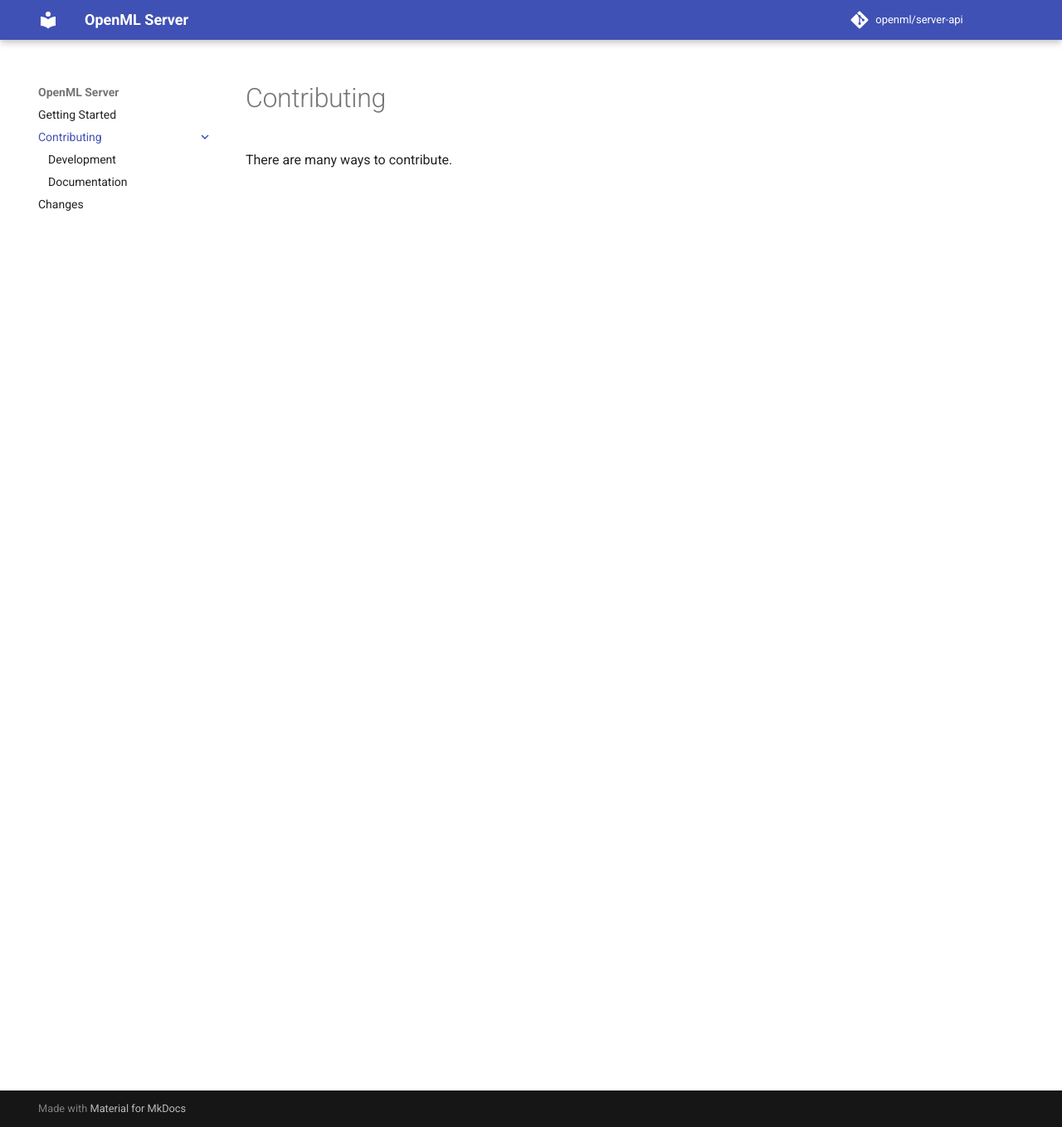
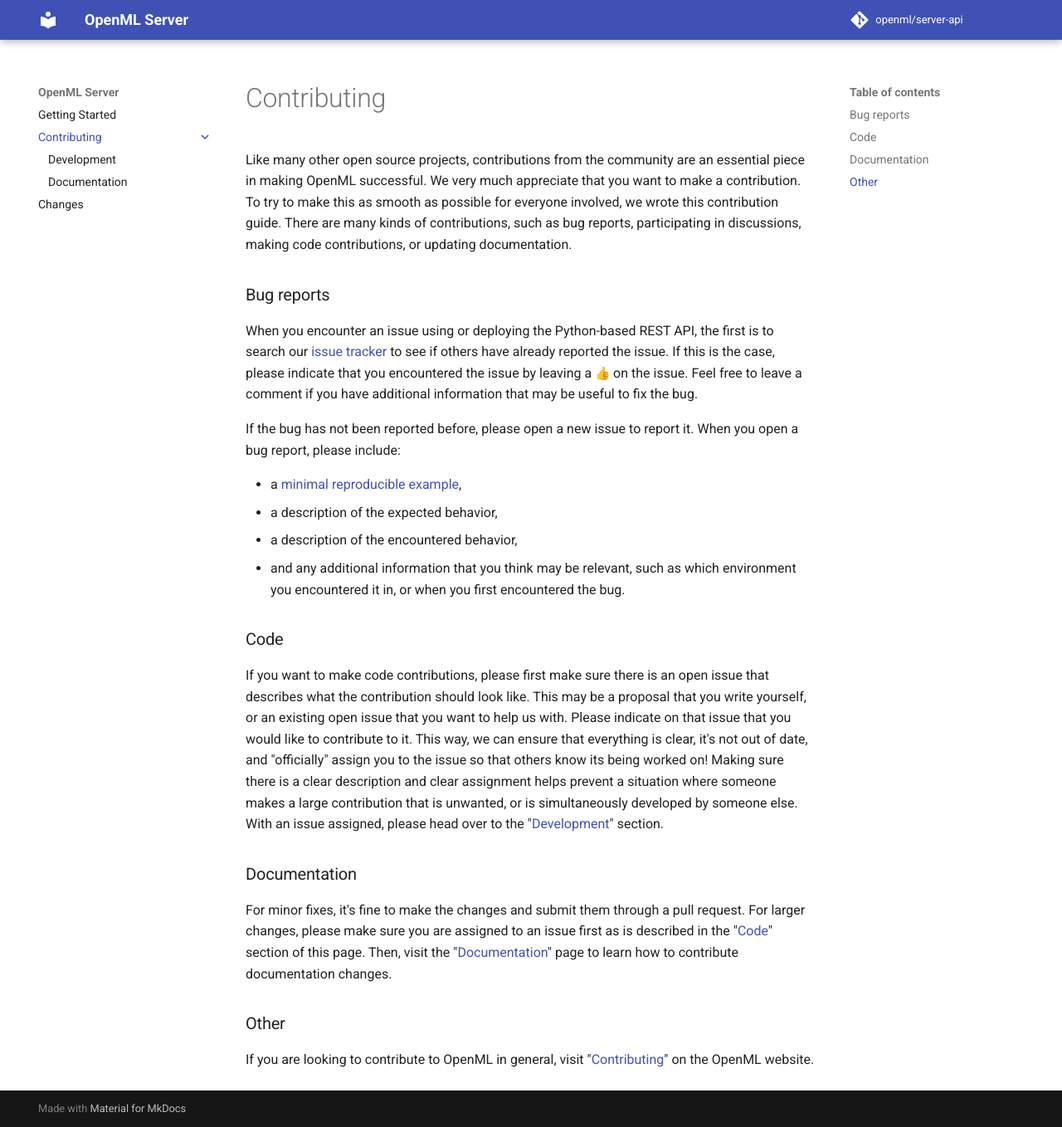
Before and after one commit to openml/server-api, an MkDocs documentation site: the page built from docs/contributing/index.md, in a window 1280 px wide and 1358 px high. Shown: the whole window at 83% size. Built offline with MkDocs 1.6.1 and Material for MkDocs 9.7.7, drawn with Linux system fonts in a browser that asks for light colours; emoji names are drawn with the system emoji font; comment, search, counter and statistics services are not loaded.

Commit message:
Add general contribution introduction

```diff
--- a/docs/contributing/index.md
+++ b/docs/contributing/index.md
@@ -1,3 +1,48 @@
 # Contributing
 
-There are many ways to contribute.
+Like many other open source projects, contributions from the community are an essential
+piece in making OpenML successful. We very much appreciate that you want to make a
+contribution. To try to make this as smooth as possible for everyone involved,
+we wrote this contribution guide. There are many kinds of contributions, such as
+bug reports, participating in discussions, making code contributions, or updating
+documentation.
+
+### Bug reports
+
+When you encounter an issue using or deploying the Python-based REST API, the first
+is to search our [issue tracker](https://github.com/openml/server-api/issues) to see if others
+have already reported the issue. If this is the case, please indicate that you encountered
+the issue by leaving a :+1: on the issue. Feel free to leave a comment if you have
+additional information that may be useful to fix the bug.
+
+If the bug has not been reported before, please open a new issue to report it.
+When you open a bug report, please include:
+
+ - a [minimal reproducible example](https://stackoverflow.com/help/minimal-reproducible-example),
+ - a description of the expected behavior,
+ - a description of the encountered behavior,
+ - and any additional information that you think may be relevant, such as which environment you encountered it in, or when you first encountered the bug.
+
+### Code
+
+If you want to make code contributions, please first make sure there is an open issue
+that describes what the contribution should look like. This may be a proposal that you
+write yourself, or an existing open issue that you want to help us with. Please indicate
+on that issue that you would like to contribute to it. This way, we can ensure that
+everything is clear, it's not out of date, and "officially" assign you to the issue so
+that others know its being worked on! Making sure there is a clear description and clear
+assignment helps prevent a situation where someone makes a large contribution that is
+unwanted, or is simultaneously developed by someone else. With an issue assigned,
+please head over to the "[Development](contributing.md)" section.
+
+### Documentation
+
+For minor fixes, it's fine to make the changes and submit them through a pull request.
+For larger changes, please make sure you are assigned to an issue first as is described
+in the "[Code](#code)" section of this page. Then, visit the "[Documentation](documentation.md)"
+page to learn how to contribute documentation changes.
+
+### Other
+
+If you are looking to contribute to OpenML in general, visit
+"[Contributing](https://www.openml.org/contribute)" on the OpenML website.
```
